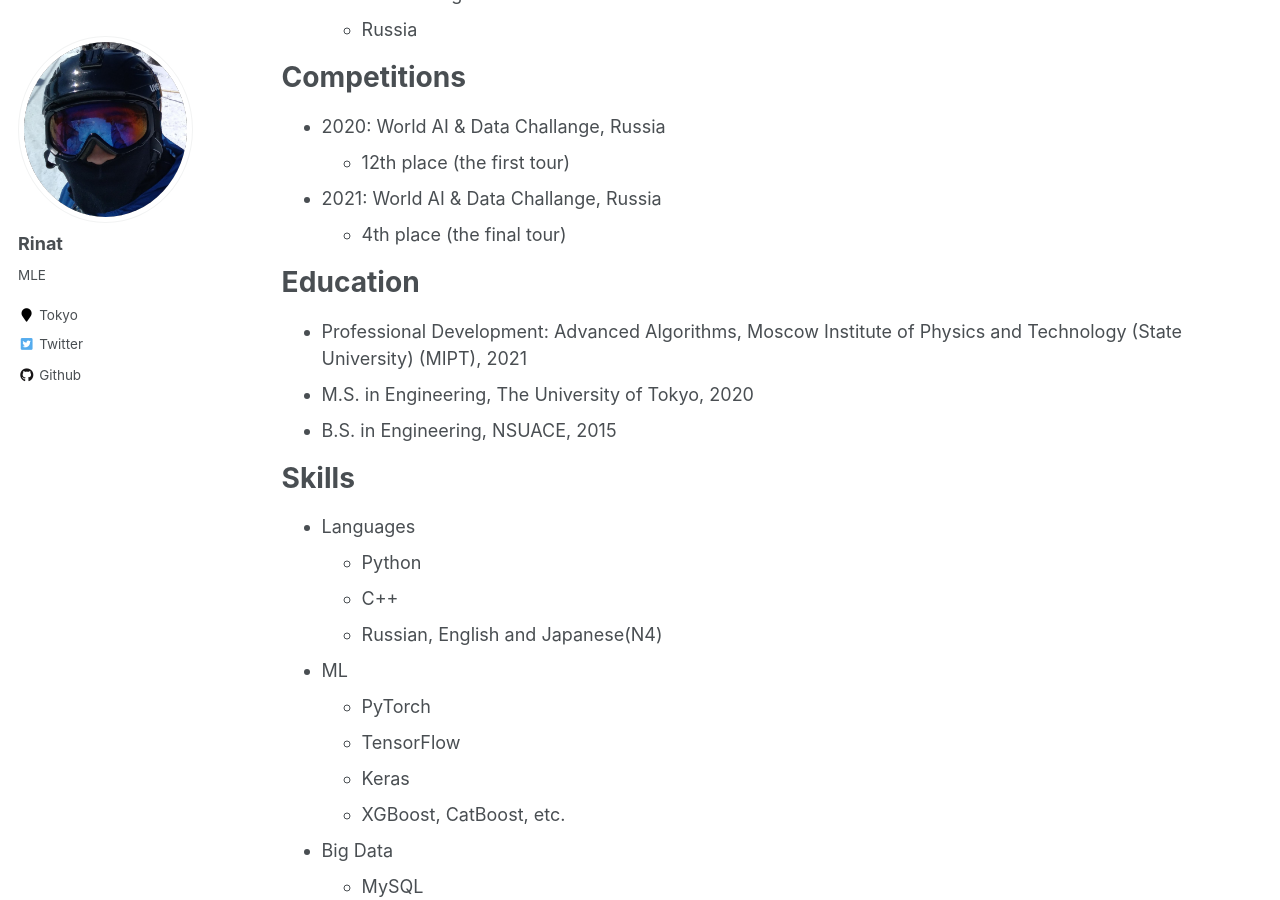
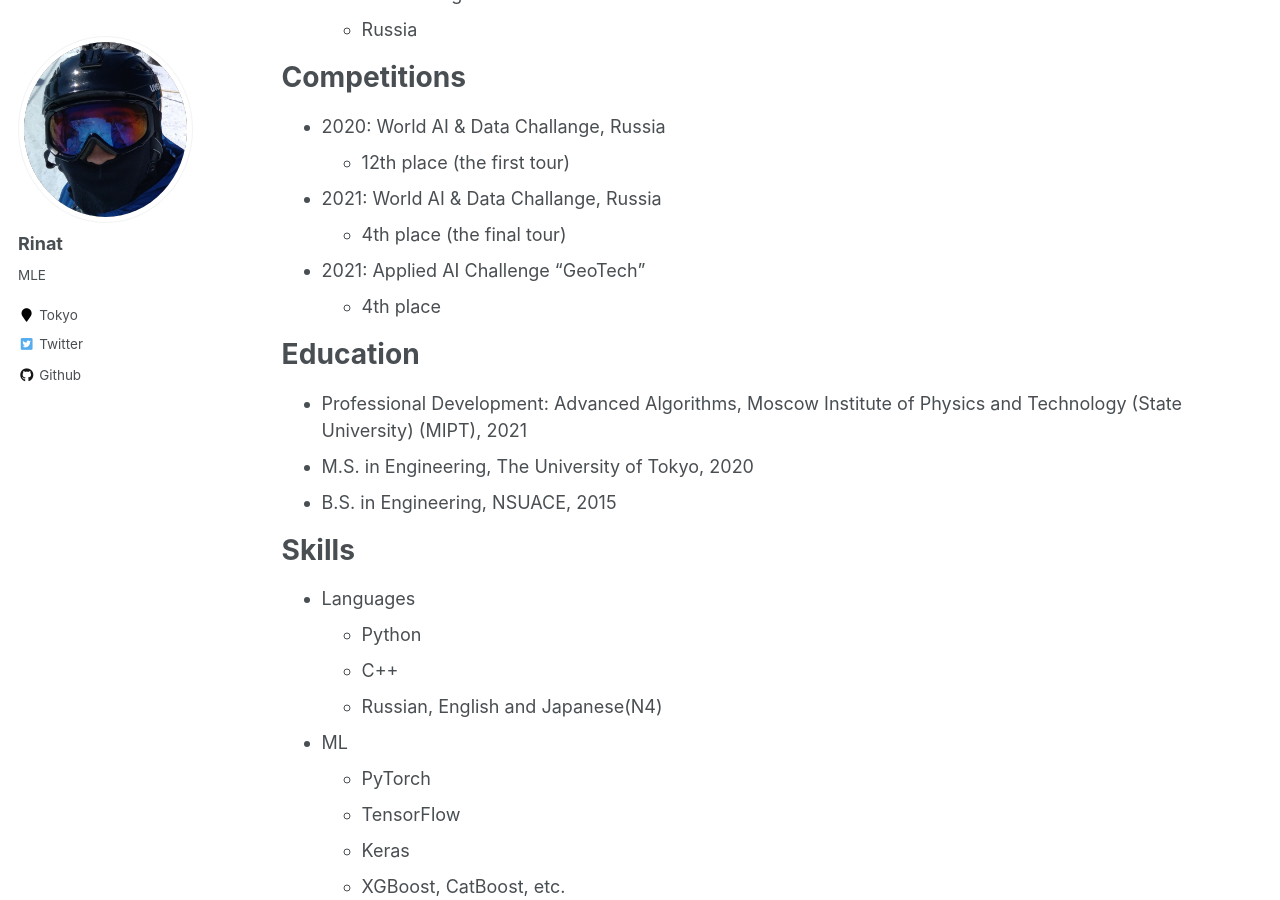
Before and after one commit to Xrenya/xrenya.github.io, a Jekyll site: the page built from _pages/cv.md, in a window 1280 px wide and 900 px high, scrolled down 376 px. Built offline with Jekyll 4.4.1, drawn with Linux system fonts in a browser that asks for light colours.

Commit message:
Update cv.md

```diff
--- a/_pages/cv.md
+++ b/_pages/cv.md
@@ -24,6 +24,8 @@ Competitions
   * 12th place (the first tour)
 * 2021: World AI & Data Challange, Russia
   * 4th place (the final tour)
+* 2021: Applied AI Challenge "GeoTech"
+  * 4th place
 
 Education
 ======
```
